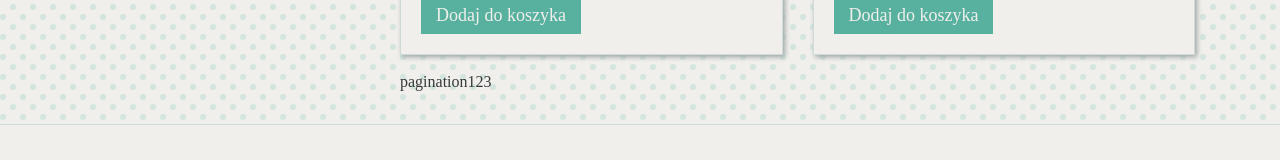
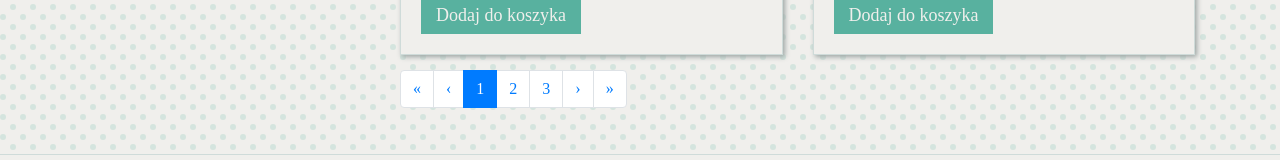
Before and after one commit to AnnaSzmyga/Online-Shop, a React (Create React App) app: page / in a window 1280 px wide. Shown: the part 1506-1666 px from the top of the page. Built offline with nearby package versions, Linux system fonts and the light colour scheme; a web font is replaced by a local one.

Commit message:
Extend Pagination component, use reactstrap Pagination component

```diff
--- a/src/components/features/Pagination/Pagination.js
+++ b/src/components/features/Pagination/Pagination.js
@@ -1,22 +1,35 @@
 import React from 'react';
-
+import { Pagination as PaginationBar, PaginationItem, PaginationLink } from 'reactstrap';
 import './Pagination.css';
 
-const Pagination = ({pagesNumber, changeCurrentPage}) => {
+const Pagination = ({pagesNumber, currentPage, changeCurrentPage}) => {
     let pages = [];
     for (let i = 1; i < (pagesNumber + 1); i++) {
         pages.push(i);
     }
-    console.log("liczba stron: " + pagesNumber);
+    let previousPage = (currentPage === 1) ? 1 : currentPage - 1;
+    let nextPage = (currentPage === pagesNumber) ? pagesNumber : currentPage + 1;
+
+    const checkActivePage = (page) => {
+        return (currentPage === page) ? true : false;
+    }
+
     return (
-        <div className="pagination">
-            pagination
+        <PaginationBar className="pagination-bar">
+            <PaginationItem onClick={() => {changeCurrentPage(1)}}><PaginationLink first /></PaginationItem>
+            <PaginationItem onClick={() => {changeCurrentPage(previousPage)}}><PaginationLink previous /></PaginationItem>
             {
                 pages.map((page) => {
-                    return <div onClick={() => {changeCurrentPage(page)}} key={page}>{page}</div>
+                    return (
+                        <PaginationItem onClick={() => {changeCurrentPage(page)}} active={checkActivePage(page)} key={page}>
+                            <PaginationLink>{page}</PaginationLink>
+                        </PaginationItem>
+                    )
                 })
             }
-        </div>
+            <PaginationItem onClick={() => {changeCurrentPage(nextPage)}}><PaginationLink next /></PaginationItem>
+            <PaginationItem onClick={() => {changeCurrentPage(pagesNumber)}}><PaginationLink last /></PaginationItem>
+        </PaginationBar>
     )
 }
 
--- a/src/components/features/ProductList/ProductList.js
+++ b/src/components/features/ProductList/ProductList.js
@@ -20,7 +20,7 @@ const ProductList = ({products, addToCart, currentPage, productsPerPage, changeC
                     })
                 }
             </Row>
-            <Pagination pagesNumber={Math.ceil(products.length / 6)} changeCurrentPage={changeCurrentPage} />
+            <Pagination pagesNumber={Math.ceil(products.length / 6)} currentPage={currentPage} changeCurrentPage={changeCurrentPage} />
         </div>
     )
 }
```
